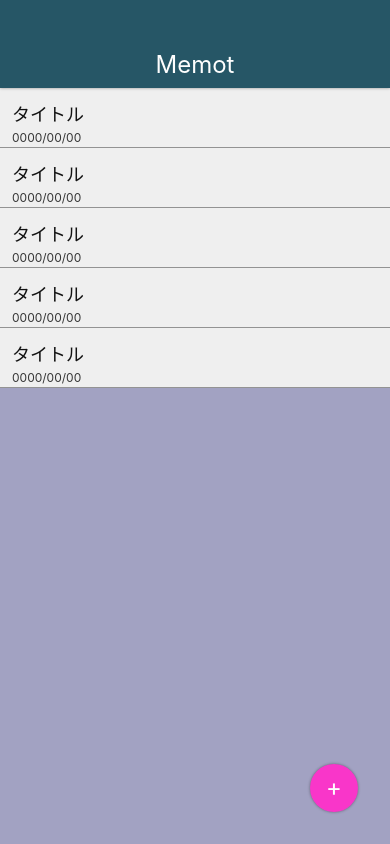
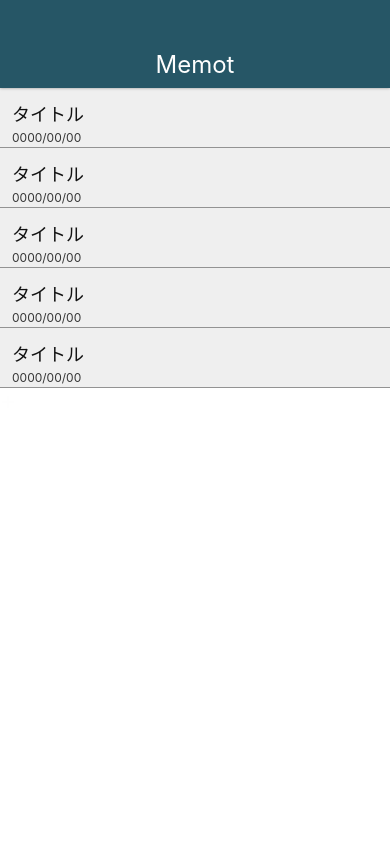
Before and after one commit to ibumaxnet/memoapp, a React Native app: screen / in a window 390 px wide. Built offline with nearby package versions, Linux system fonts and the light colour scheme.

Commit message:
create memolistscreen

```diff
--- a/App.js
+++ b/App.js
@@ -1,20 +1,14 @@
 import React from 'react';
 import { StyleSheet, Text, View } from 'react-native';
 
-import MemoList from './src/components/MemoList';
 import AppBar from './src/components/AppBar';
-import CircleButton from './src/elements/CircleButton'
+import MemoListScreen from './src/screens/MemoListScreen'
 
 export default function App() {
   return (
-    <View style={styles.container}>
-
+    <View>
 <AppBar />
-
-<MemoList />
-
-<CircleButton>+</CircleButton>
-
+<MemoListScreen />
     </View>
   );
 }
--- a/src/elements/CircleButton.js
+++ b/src/elements/CircleButton.js
@@ -4,7 +4,7 @@ import {StyleSheet,Text,View} from 'react-native';
 class CircleButton extends React.Component {
   render(){
     return (
-      <View style={styles.Circlebutton}>
+      <View>
         <Text style={styles.Circlebutton__ttl}>
           {this.props.children}
         </Text>
--- /dev/null
+++ b/src/screens/MemoListScreen.js
@@ -0,0 +1,31 @@
+import React from 'react';
+import {StyleSheet,Text,View} from 'react-native';
+
+import MemoList from '../components/MemoList';
+import CircleButton from '../elements/CircleButton';
+
+class MemoListScreen extends React.Component {
+  render(){
+    return(
+      <View>
+
+  <MemoList />
+  <CircleButton>+</CircleButton>
+
+      </View>
+
+    );
+  }
+}
+
+const styles = StyleSheet.create({
+  container:{
+    flex:1,
+    backgroundColor:'#a2a2c2',
+    alignItems:'cneter',
+    justifyContent:'center',
+  }
+
+});
+
+export default MemoListScreen;
```
